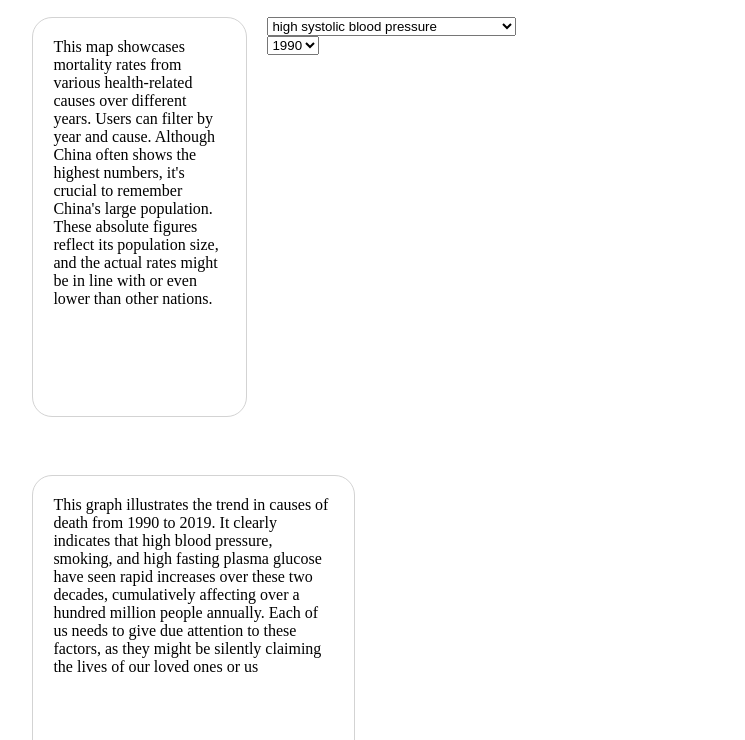
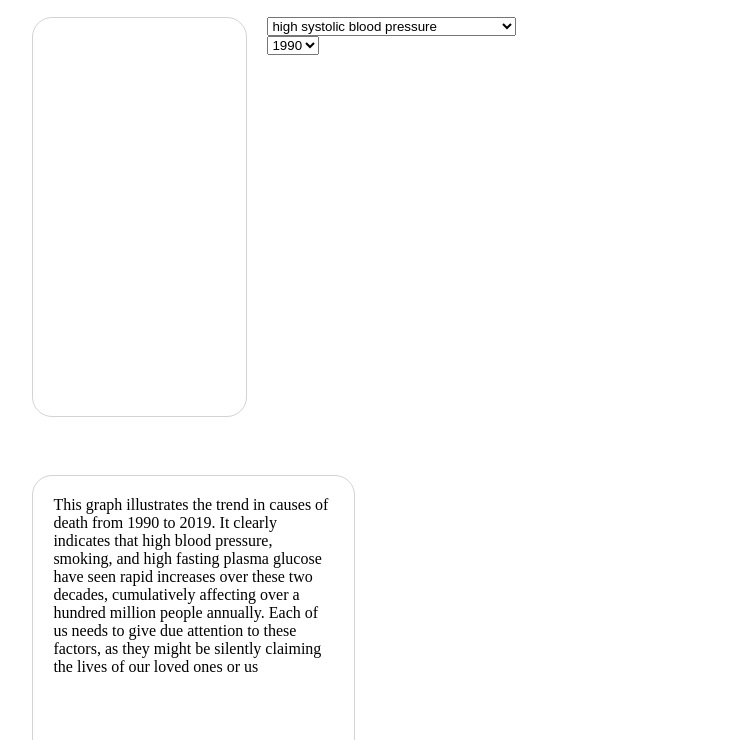
Before and after one commit to JimXiongyuWang/Week10HomeWork, a plain HTML site: page index.html in a window 1280 px wide. Shown: the part 60-800 px from the top of the page, without its empty margins (70-815 px from the left). Drawn offline with nearby package versions, Linux system fonts and the light colour scheme; a script that the page names is missing.

Commit message:
Update index.html

```diff
--- a/index.html
+++ b/index.html
@@ -57,10 +57,11 @@
           height: 50vh;
           padding: 20px;
         }
+
       </style>
       <section id="part1">
         <div class="annotation">
-          <p>This map showcases mortality rates from various health-related causes over different years. Users can filter by year and cause. Although China often shows the highest numbers, it's crucial to remember China's large population. These absolute figures reflect its population size, and the actual rates might be in line with or even lower than other nations.</p>
+          <p></p>
         </div>
         <div>
           <div class="categoryFilters"></div>
```
